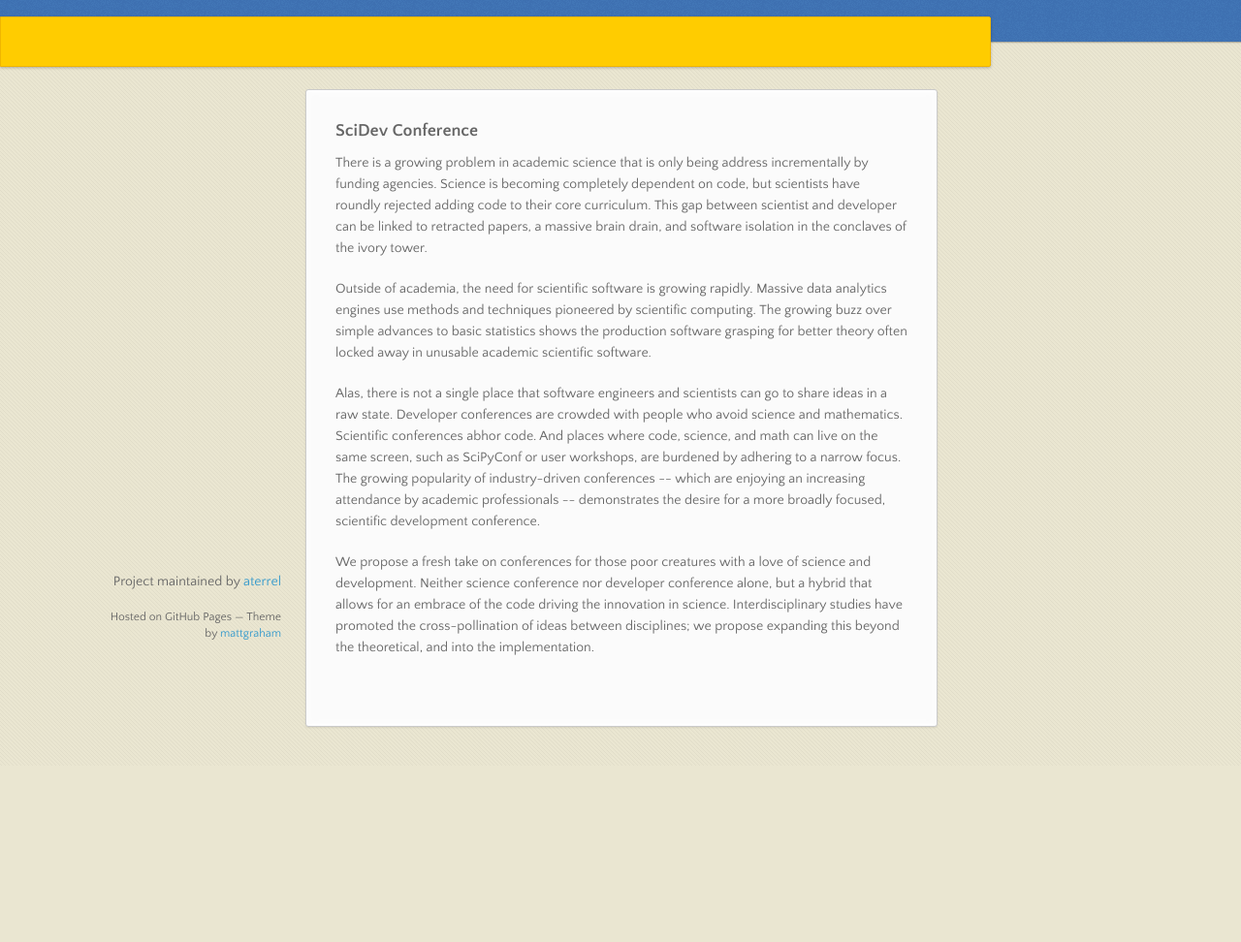
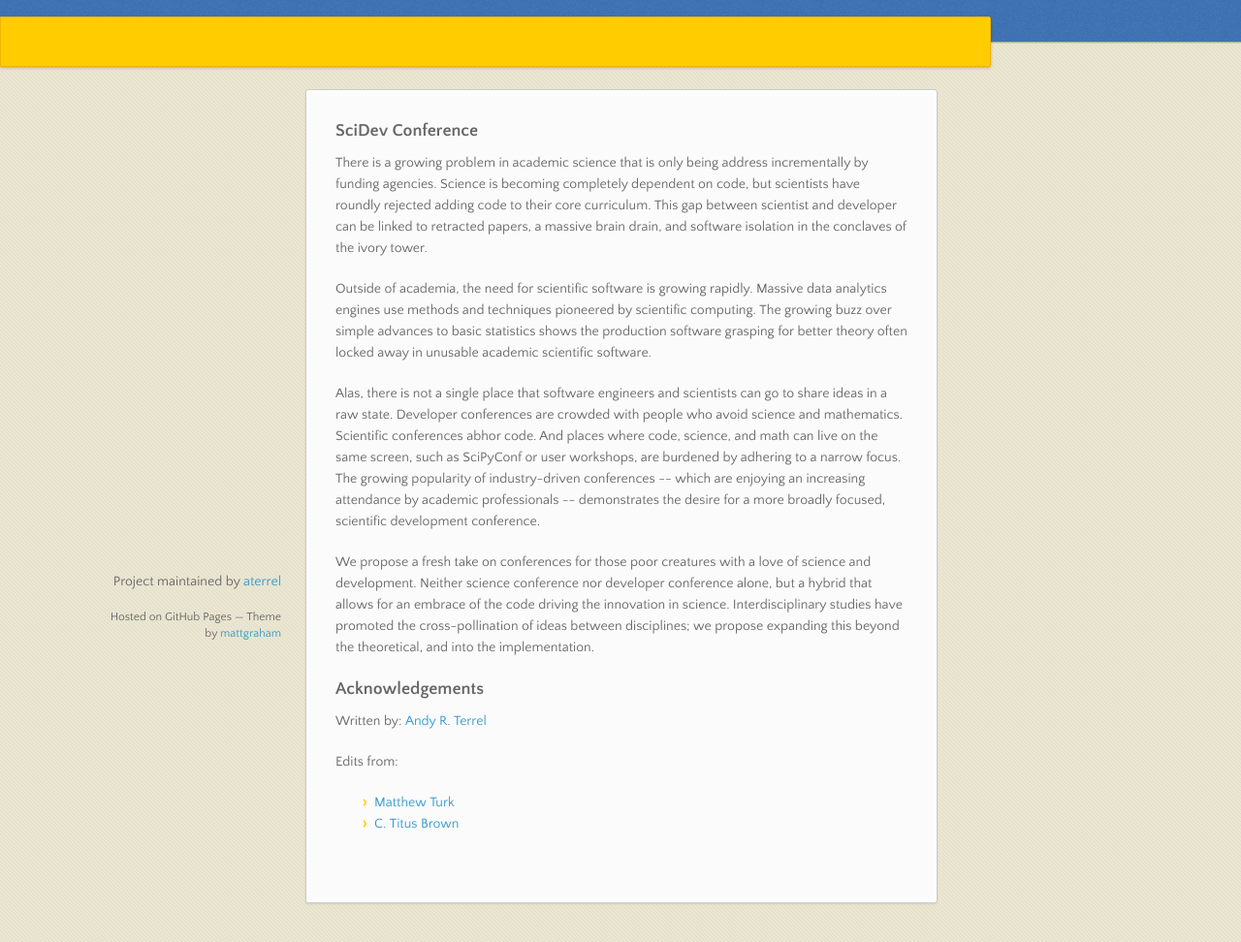
Before and after one commit to aterrel/scidev, a plain HTML site: page index.html in a window 1280 px wide. Shown: the part 98-1070 px from the top of the page at 97% size. Before the commit the page ends 888 px from the top, so only its background shows below. Drawn offline with nearby package versions, Linux system fonts and the light colour scheme.

Commit message:
Update index.html

```diff
--- a/index.html
+++ b/index.html
@@ -52,6 +52,13 @@
 <p>Alas, there is not a single place that software engineers and scientists can go to share ideas in a raw state. Developer conferences are crowded with people who avoid science and mathematics. Scientific conferences abhor code. And places where code, science, and math can live on the same screen, such as SciPyConf or user workshops, are burdened by adhering to a narrow focus. The growing popularity of industry-driven conferences -- which are enjoying an increasing attendance by academic professionals -- demonstrates the desire for a more broadly focused, scientific development conference.</p>
 
 <p>We propose a fresh take on conferences for those poor creatures with a love of science and development. Neither science conference nor developer conference alone, but a hybrid that allows for an embrace of the code driving the innovation in science. Interdisciplinary studies have promoted the cross-pollination of ideas between disciplines; we propose expanding this beyond the theoretical, and into the implementation.</p>
+       <h3><a name="acknowledgements" class="anchor" href="#acknowledgements"><span class="octicon octicon-link"></span></a>Acknowledgements</h3>
+       <p>Written by: <a href="https://andy.terrel.us">Andy R. Terrel</a></a></p>
+       <p>Edits from:</p>
+       <ul>
+         <li><a href="https://sites.google.com/site/matthewturk/">Matthew Turk</a></li>
+         <li><a href="http://ged.msu.edu/">C. Titus Brown</a></li>
+       </ul>
       </section>
       <footer>
         <p>Project maintained by <a href="https://github.com/aterrel">aterrel</a></p>
```
